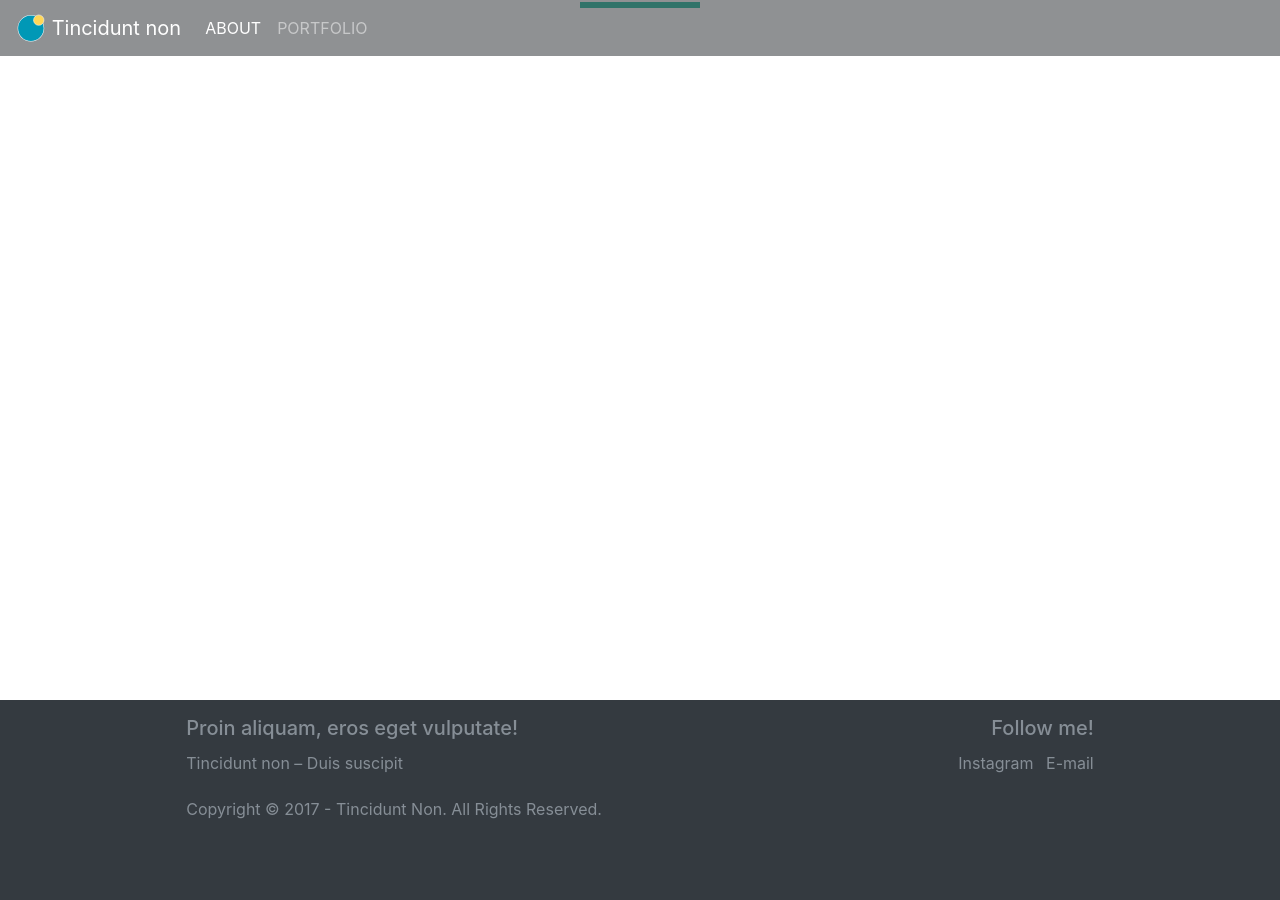
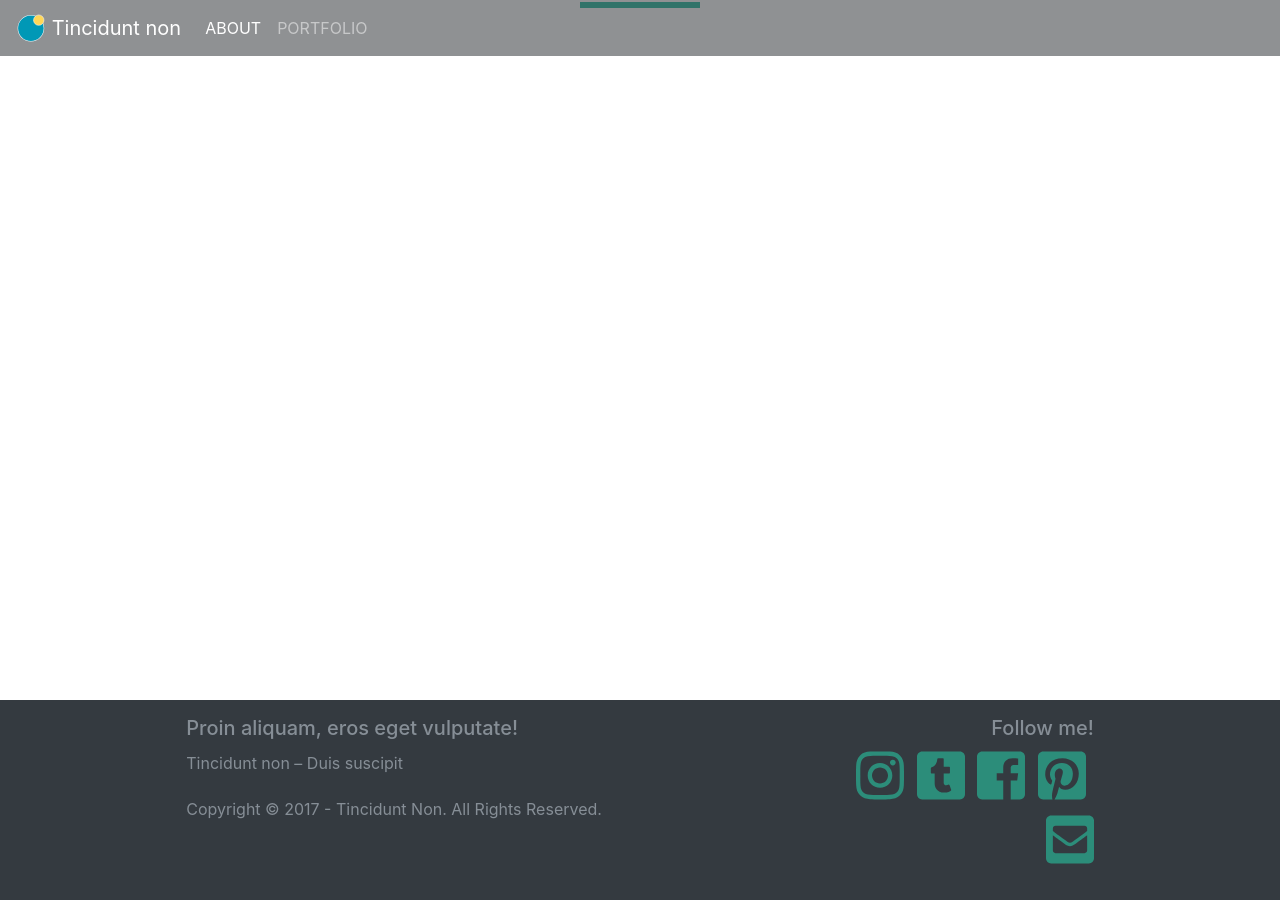
Before and after one commit to vectorvcinco/jekyll-portfolio, a Jekyll site: the page built from index.md, in a window 1280 px wide and 900 px high, scrolled down 1706 px. Built offline with Jekyll 4.4.1, drawn with Linux system fonts in a browser that asks for light colours; nearby versions of some CDN libraries.

Commit message:
Se corrigen iconos sociales en el footer

```diff
--- a/_config.yml
+++ b/_config.yml
@@ -5,3 +5,10 @@ jobtitle: Duis suscipit
 copyright: Copyright © 2017 - Tincidunt Non. All Rights Reserved.
 thanks: Proin aliquam, eros eget vulputate!
 picture: /assets/img/profile.jpg
+
+social:
+  instagram: itzegomind
+  email: itzegomind@gmail.com
+  tumblr: egomind
+  facebook: itzegomind
+  pinterest: ischiaffini
--- a/_includes/footer.html
+++ b/_includes/footer.html
@@ -9,14 +9,8 @@
 
     <div class="col text-right">
       <h5>Follow me!</h5>
-      <ul class="list-inline">
-        <li class="list-inline-item">Instagram</li>
-        <li class="list-inline-item">E-mail</li>
-      </ul>
+      {% include footer_social.html %}
     </div>
 
   </div>
 </footer>
-<script>
-	var scroll = new SmoothScroll('a[href*="#"]');
-</script>
--- /dev/null
+++ b/_includes/footer_social.html
@@ -0,0 +1,39 @@
+<ul class="list-inline">
+  {% if site.social.instagram %}
+  <li class="list-inline-item">
+    <a href="https://www.instagram.com/{{ site.social.instagram }}">
+        <svg xmlns="http://www.w3.org/2000/svg" viewBox="0 0 448 512"><path d="M224.1 141c-63.6 0-114.9 51.3-114.9 114.9s51.3 114.9 114.9 114.9S339 319.5 339 255.9 287.7 141 224.1 141zm0 189.6c-41.1 0-74.7-33.5-74.7-74.7s33.5-74.7 74.7-74.7 74.7 33.5 74.7 74.7-33.6 74.7-74.7 74.7zm146.4-194.3c0 14.9-12 26.8-26.8 26.8-14.9 0-26.8-12-26.8-26.8s12-26.8 26.8-26.8 26.8 12 26.8 26.8zm76.1 27.2c-1.7-35.9-9.9-67.7-36.2-93.9-26.2-26.2-58-34.4-93.9-36.2-37-2.1-147.9-2.1-184.9 0-35.8 1.7-67.6 9.9-93.9 36.1s-34.4 58-36.2 93.9c-2.1 37-2.1 147.9 0 184.9 1.7 35.9 9.9 67.7 36.2 93.9s58 34.4 93.9 36.2c37 2.1 147.9 2.1 184.9 0 35.9-1.7 67.7-9.9 93.9-36.2 26.2-26.2 34.4-58 36.2-93.9 2.1-37 2.1-147.8 0-184.8zM398.8 388c-7.8 19.6-22.9 34.7-42.6 42.6-29.5 11.7-99.5 9-132.1 9s-102.7 2.6-132.1-9c-19.6-7.8-34.7-22.9-42.6-42.6-11.7-29.5-9-99.5-9-132.1s-2.6-102.7 9-132.1c7.8-19.6 22.9-34.7 42.6-42.6 29.5-11.7 99.5-9 132.1-9s102.7-2.6 132.1 9c19.6 7.8 34.7 22.9 42.6 42.6 11.7 29.5 9 99.5 9 132.1s2.7 102.7-9 132.1z"/></svg>
+    </a>
+  </li>
+  {% endif %}
+  {% if site.social.tumblr %}
+  <li class="list-inline-item">
+    <a href="http://{{ site.social.tumblr }}.tumblr.com/">
+      <svg xmlns="http://www.w3.org/2000/svg" viewBox="0 0 448 512"><path d="M400 32H48C21.5 32 0 53.5 0 80v352c0 26.5 21.5 48 48 48h352c26.5 0 48-21.5 48-48V80c0-26.5-21.5-48-48-48zm-82.3 364.2c-8.5 9.1-31.2 19.8-60.9 19.8-75.5 0-91.9-55.5-91.9-87.9v-90h-29.7c-3.4 0-6.2-2.8-6.2-6.2v-42.5c0-4.5 2.8-8.5 7.1-10 38.8-13.7 50.9-47.5 52.7-73.2.5-6.9 4.1-10.2 10-10.2h44.3c3.4 0 6.2 2.8 6.2 6.2v72h51.9c3.4 0 6.2 2.8 6.2 6.2v51.1c0 3.4-2.8 6.2-6.2 6.2h-52.1V321c0 21.4 14.8 33.5 42.5 22.4 3-1.2 5.6-2 8-1.4 2.2.5 3.6 2.1 4.6 4.9l13.8 40.2c1 3.2 2 6.7-.3 9.1z"/></svg>
+    </a>
+  </li>
+  {% endif %}
+  {% if site.social.facebook %}
+  <li class="list-inline-item">
+    <a href="http://facebook.com/{{ site.social.facebook }}">
+      <svg xmlns="http://www.w3.org/2000/svg" viewBox="0 0 448 512"><path d="M448 80v352c0 26.5-21.5 48-48 48h-85.3V302.8h60.6l8.7-67.6h-69.3V192c0-19.6 5.4-32.9 33.5-32.9H384V98.7c-6.2-.8-27.4-2.7-52.2-2.7-51.6 0-87 31.5-87 89.4v49.9H184v67.6h60.9V480H48c-26.5 0-48-21.5-48-48V80c0-26.5 21.5-48 48-48h352c26.5 0 48 21.5 48 48z"/></svg>
+    </a>
+  </li>
+  {% endif %}
+  {% if site.social.pinterest %}
+  <li class="list-inline-item">
+    <a href="https://www.pinterest.com/{{ site.social.pinterest }}/">
+      <svg xmlns="http://www.w3.org/2000/svg" viewBox="0 0 448 512"><path d="M448 80v352c0 26.5-21.5 48-48 48H154.4c9.8-16.4 22.4-40 27.4-59.3 3-11.5 15.3-58.4 15.3-58.4 8 15.3 31.4 28.2 56.3 28.2 74.1 0 127.4-68.1 127.4-152.7 0-81.1-66.2-141.8-151.4-141.8-106 0-162.2 71.1-162.2 148.6 0 36 19.2 80.8 49.8 95.1 4.7 2.2 7.1 1.2 8.2-3.3.8-3.4 5-20.1 6.8-27.8.6-2.5.3-4.6-1.7-7-10.1-12.3-18.3-34.9-18.3-56 0-54.2 41-106.6 110.9-106.6 60.3 0 102.6 41.1 102.6 99.9 0 66.4-33.5 112.4-77.2 112.4-24.1 0-42.1-19.9-36.4-44.4 6.9-29.2 20.3-60.7 20.3-81.8 0-53-75.5-45.7-75.5 25 0 21.7 7.3 36.5 7.3 36.5-31.4 132.8-36.1 134.5-29.6 192.6l2.2.8H48c-26.5 0-48-21.5-48-48V80c0-26.5 21.5-48 48-48h352c26.5 0 48 21.5 48 48z"/></svg>
+    </a>
+  </li>
+  {% endif %}
+
+  {% if site.social.email %}
+  <li class="list-inline-item">
+    <a href="mailto:{{ site.social.email }}?Subject=Contact">
+      <svg xmlns="http://www.w3.org/2000/svg" viewBox="0 0 448 512"><path d="M400 32H48C21.49 32 0 53.49 0 80v352c0 26.51 21.49 48 48 48h352c26.51 0 48-21.49 48-48V80c0-26.51-21.49-48-48-48zM178.117 262.104C87.429 196.287 88.353 196.121 64 177.167V152c0-13.255 10.745-24 24-24h272c13.255 0 24 10.745 24 24v25.167c-24.371 18.969-23.434 19.124-114.117 84.938-10.5 7.655-31.392 26.12-45.883 25.894-14.503.218-35.367-18.227-45.883-25.895zM384 217.775V360c0 13.255-10.745 24-24 24H88c-13.255 0-24-10.745-24-24V217.775c13.958 10.794 33.329 25.236 95.303 70.214 14.162 10.341 37.975 32.145 64.694 32.01 26.887.134 51.037-22.041 64.72-32.025 61.958-44.965 81.325-59.406 95.283-70.199z"/></svg>
+    </a>
+  </li>
+  {% endif %}
+
+</ul>
--- a/_sass/_footer.scss
+++ b/_sass/_footer.scss
@@ -19,4 +19,15 @@ body {
   @media (max-width: 500px) {
     height: 275px;
   }
+
+  a {
+    display: block;
+    width: $spacer*3;
+    fill: darken(theme-color(primary), 15%);
+
+    @media (max-width: 500px) {
+      width: $spacer*2;
+    }
+
+  }
 }
```
